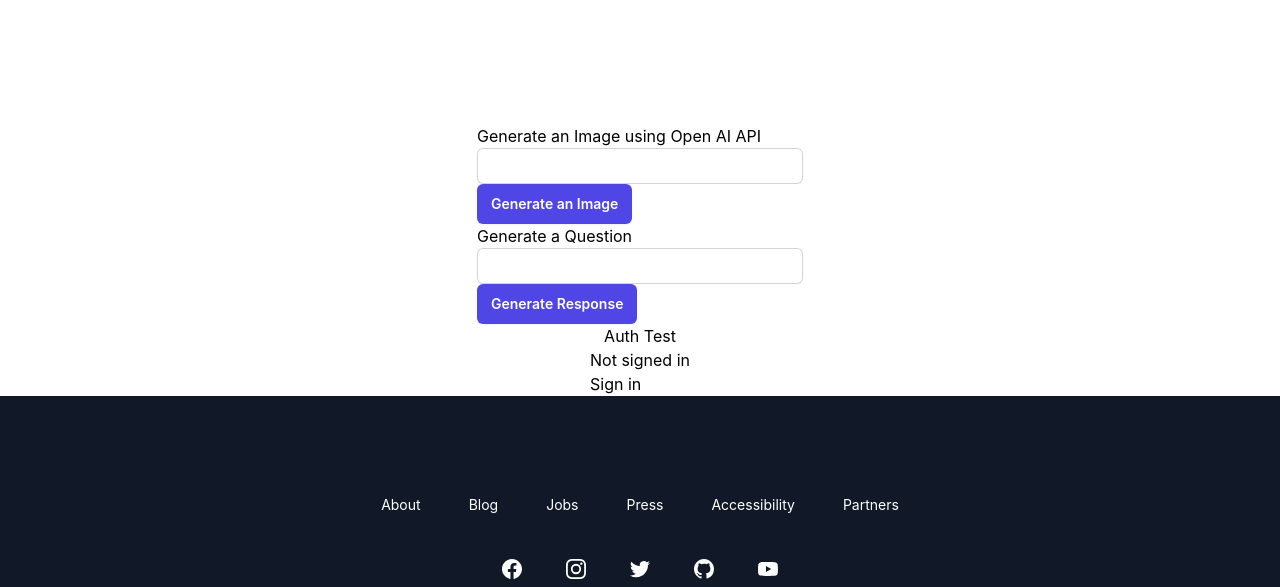
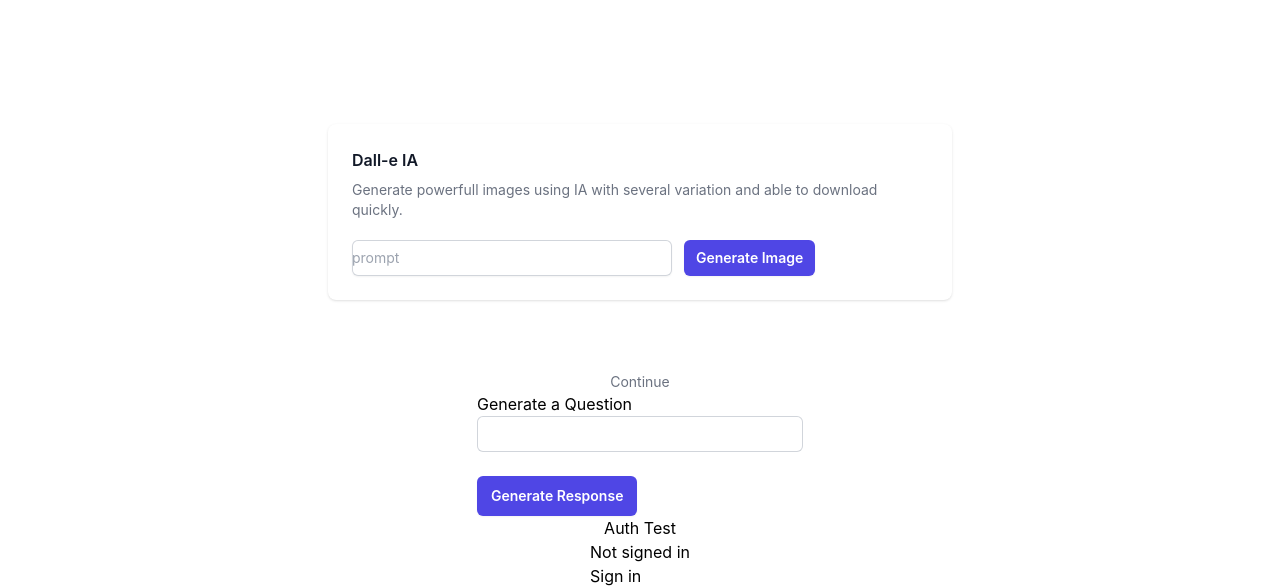
Before and after one commit to ECO2DEV/ECO2IA, a Next.js app in the folder artaich/: page / in a window 1280 px wide. Shown: the part 2420-3007 px from the top of the page. Built offline with nearby package versions, Linux system fonts and the light colour scheme; no server answers.

Commit message:
component dalle

```diff
--- /dev/null
+++ b/artaich/components/buttonOption/buttonoption.js
@@ -0,0 +1,89 @@
+import { Fragment } from 'react'
+import { Menu, Transition } from '@headlessui/react'
+import { EllipsisVerticalIcon } from '@heroicons/react/20/solid'
+
+function classNames(...classes) {
+  return classes.filter(Boolean).join(' ')
+}
+
+export default function buttonOption() {
+  return (
+    <Menu as="div" className="relative inline-block text-left">
+      <div>
+        <Menu.Button className="flex items-center rounded-full bg-gray-100 text-gray-400 hover:text-gray-600 focus:outline-none focus:ring-2 focus:ring-indigo-500 focus:ring-offset-2 focus:ring-offset-gray-100">
+          <span className="sr-only">Open options</span>
+          <EllipsisVerticalIcon className="h-5 w-5" aria-hidden="true" />
+        </Menu.Button>
+      </div>
+
+      <Transition
+        as={Fragment}
+        enter="transition ease-out duration-100"
+        enterFrom="transform opacity-0 scale-95"
+        enterTo="transform opacity-100 scale-100"
+        leave="transition ease-in duration-75"
+        leaveFrom="transform opacity-100 scale-100"
+        leaveTo="transform opacity-0 scale-95"
+      >
+        <Menu.Items className="absolute right-0 z-10 mt-2 w-56 origin-top-right rounded-md bg-white shadow-lg ring-1 ring-black ring-opacity-5 focus:outline-none">
+          <div className="py-1">
+            <Menu.Item>
+              {({ active }) => (
+                <a
+                  href="#"
+                  className={classNames(
+                    active ? 'bg-gray-100 text-gray-900' : 'text-gray-700',
+                    'block px-4 py-2 text-sm'
+                  )}
+                >
+                  Account settings
+                </a>
+              )}
+            </Menu.Item>
+            <Menu.Item>
+              {({ active }) => (
+                <a
+                  href="#"
+                  className={classNames(
+                    active ? 'bg-gray-100 text-gray-900' : 'text-gray-700',
+                    'block px-4 py-2 text-sm'
+                  )}
+                >
+                  Support
+                </a>
+              )}
+            </Menu.Item>
+            <Menu.Item>
+              {({ active }) => (
+                <a
+                  href="#"
+                  className={classNames(
+                    active ? 'bg-gray-100 text-gray-900' : 'text-gray-700',
+                    'block px-4 py-2 text-sm'
+                  )}
+                >
+                  License
+                </a>
+              )}
+            </Menu.Item>
+            <form method="POST" action="#">
+              <Menu.Item>
+                {({ active }) => (
+                  <button
+                    type="submit"
+                    className={classNames(
+                      active ? 'bg-gray-100 text-gray-900' : 'text-gray-700',
+                      'block w-full px-4 py-2 text-left text-sm'
+                    )}
+                  >
+                    Sign out
+                  </button>
+                )}
+              </Menu.Item>
+            </form>
+          </div>
+        </Menu.Items>
+      </Transition>
+    </Menu>
+  )
+}
--- a/artaich/components/chatgpt/chatgpt.js
+++ b/artaich/components/chatgpt/chatgpt.js
@@ -27,10 +27,21 @@
 
     return(
         <div>
-            <h3>Generate a Question</h3>
+            <h1>Generate a Question</h1>
             <input type="text" className="block w-full rounded-md border-0 py-1.5 pl-7 pr-20 text-gray-900 ring-1 ring-inset ring-gray-300 placeholder:text-gray-400 focus:ring-2 focus:ring-inset focus:ring-indigo-600 sm:text-sm sm:leading-6" onChange={(e) => setPrompt(e.target.value)}/>
+            <br></br>
             <button onClick={FetchData} className="rounded-md bg-indigo-600 px-3.5 py-2.5 text-sm font-semibold text-white shadow-sm hover:bg-indigo-500 focus-visible:outline focus-visible:outline-2 focus-visible:outline-offset-2 focus-visible:outline-indigo-600">Generate Response</button>
-            {response ? <div>{response}</div> : null}
+            {response ?
+                <div className="mt-2">
+                    <textarea
+                    rows={4}
+                    name="comment"
+                    id="comment"
+                    className="block w-full rounded-md border-0 text-gray-900 shadow-sm ring-1 ring-inset ring-gray-300 placeholder:text-gray-400 focus:ring-2 focus:ring-inset focus:ring-indigo-600 sm:py-1.5 sm:text-sm sm:leading-6"
+                    defaultValue={response}
+                    />
+                </div>
+            : null}
         </div>
     )
 }
--- a/artaich/components/dalle/dalle.js
+++ b/artaich/components/dalle/dalle.js
@@ -1,36 +1,86 @@
 import { useState } from "react";
+import { Menu, Transition } from '@headlessui/react';
+import { EllipsisVerticalIcon } from '@heroicons/react/20/solid';
+import { Fragment } from 'react';
+import buttonOption from "../buttonOption/buttonoption";
 
+export default function Dalle() {
+  const [prompt, setPrompt] = useState("");
+  const [imageSrc, setImageSrc] = useState("");
+  const strapiToken = process.env.API_TOKEN;
 
+  const FetchData = async () => {
+    // Realiza la llamada a la API
+    //console.log(prompt);
+    const res = await fetch("http://localhost:1337/api/openai/dalle", {
+      method: "POST",
+      headers: {
+        "Content-Type": "application/json",
+        Authorization: `Bearer ${strapiToken}`,
+      },
+      //body: JSON.stringify({prompt})
+      body: JSON.stringify({ prompt: prompt }),
+    });
+    const data = await res.json();
+    setImageSrc(data.data);
+    console.log(JSON.stringify(data));
+  };
 
-export default function Dalle(){
-    const [prompt, setPrompt] = useState('')
-    const [imageSrc, setImageSrc] = useState('');
-    const strapiToken = process.env.API_TOKEN;
-    const FetchData = async () => {
-        // Realiza la llamada a la API
-        //console.log(prompt);
-        const res = await fetch("http://localhost:1337/api/openai/dalle",{
-            method: 'POST',
-            headers:{
-                'Content-Type': 'application/json',
-                'Authorization': `Bearer ${strapiToken}`
-            },
-            //body: JSON.stringify({prompt})
-            body:JSON.stringify({"prompt":prompt})
-        });
-        const data = await res.json();
-        setImageSrc(data.data);
-        //console.log(JSON.stringify(data));
+  const handleInputChange = (event) => {
+    setPrompt(event.target.value);
+  };
 
-    }
+  return (
+    <div>
+      <div className="bg-white shadow sm:rounded-lg">
+        <div className="px-4 py-5 sm:p-6">
+          <h3 className="text-base font-semibold leading-6 text-gray-900">
+            Dall-e IA
+          </h3>
+          <div className="mt-2 max-w-xl text-sm text-gray-500">
+            <p>
+              Generate powerfull images using IA with several variation and able
+              to download quickly.
+            </p>
+          </div>
+          <form className="mt-5 sm:flex sm:items-center">
+            <div className="w-full sm:max-w-xs">
+              <label htmlFor="prompt" className="sr-only">
+                prompt
+              </label>
+              <input
+                className="block w-full rounded-md border-0 py-1.5 text-gray-900 shadow-sm ring-1 ring-inset ring-gray-300 placeholder:text-gray-400 focus:ring-2 focus:ring-inset focus:ring-indigo-600 sm:text-sm sm:leading-6"
+                placeholder="prompt"
+                onChange={handleInputChange}
+              />
+            </div>
+            <button
+              onClick={FetchData}
+              type="button"
+              className="mt-3 inline-flex w-full items-center justify-center rounded-md bg-indigo-600 px-3 py-2 text-sm font-semibold text-white shadow-sm hover:bg-indigo-500 focus-visible:outline focus-visible:outline-2 focus-visible:outline-offset-2 focus-visible:outline-indigo-600 sm:mt-0 sm:ml-3 sm:w-auto"
+            >
+              Generate Image
+            </button>
+          </form>
+        </div>
+      </div>
+      <br></br>
+      <div style={{ display: "flex" }}>
+        <buttonOption/>
+        <div style={{ flex: 1 }}>
+          <img src={imageSrc[0]}/>
 
-
-    return(
-        <div>
-            <h3>Generate an Image using Open AI API</h3>
-            <input type="text" className="block w-full rounded-md border-0 py-1.5 pl-7 pr-20 text-gray-900 ring-1 ring-inset ring-gray-300 placeholder:text-gray-400 focus:ring-2 focus:ring-inset focus:ring-indigo-600 sm:text-sm sm:leading-6" onChange={(e) => setPrompt(e.target.value)}/>
-            <button onClick={FetchData} className="rounded-md bg-indigo-600 px-3.5 py-2.5 text-sm font-semibold text-white shadow-sm hover:bg-indigo-500 focus-visible:outline focus-visible:outline-2 focus-visible:outline-offset-2 focus-visible:outline-indigo-600">Generate an Image</button>
-            {imageSrc ? <img src={imageSrc} /> : null}
+          </div>
+        <br></br>
+        <div style={{ flex: 1 }}>
+          {imageSrc ? <img src={imageSrc[1]} /> : null}
         </div>
-    )
+        <br></br>
+        <div style={{ flex: 1 }}>
+          {imageSrc ? <img src={imageSrc[2]} /> : null}
+        </div>
+      </div>
+      <br></br>
+    </div>
+  );
 }
--- a/artaich/package.json
+++ b/artaich/package.json
@@ -13,7 +13,8 @@
     "next": "latest",
     "next-auth": "^4.20.1",
     "react": "18.2.0",
-    "react-dom": "18.2.0"
+    "react-dom": "18.2.0",
+    "strapi-stripe": "^3.2.1"
   },
   "devDependencies": {
     "autoprefixer": "^10.4.13",
--- a/artaich/pages/index.js
+++ b/artaich/pages/index.js
@@ -15,10 +15,18 @@
   return (
 
     <div className={styles.container}>
-     <Hero/>
+    <Hero/>
     <Features/>
     <Pricing/>
     <Dalle/>
+    <div className="relative">
+      <div className="absolute inset-0 flex items-center" aria-hidden="true">
+        <div className="w-full border-t border-gray-300" />
+      </div>
+      <div className="relative flex justify-center">
+        <span className="bg-white px-2 text-sm text-gray-500">Continue</span>
+      </div>
+    </div>
     <ChatGPT/>
 
     <h1>Auth Test</h1>
```
Also changed, not shown: 1 other file (tests, documents, lock files or other folders).
